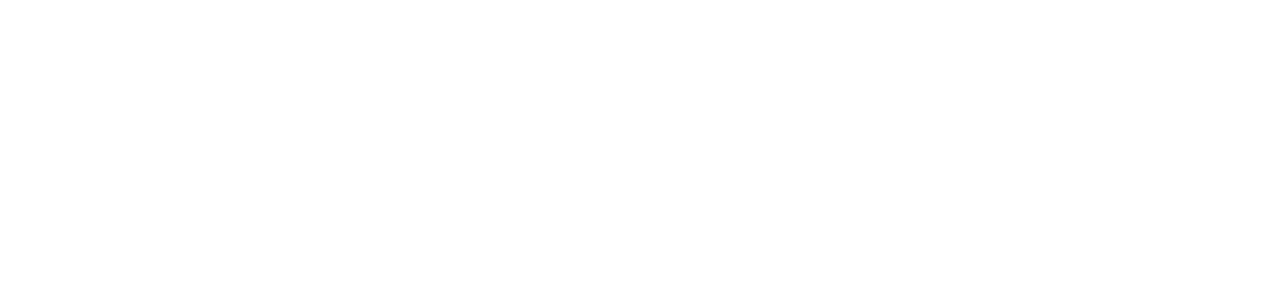
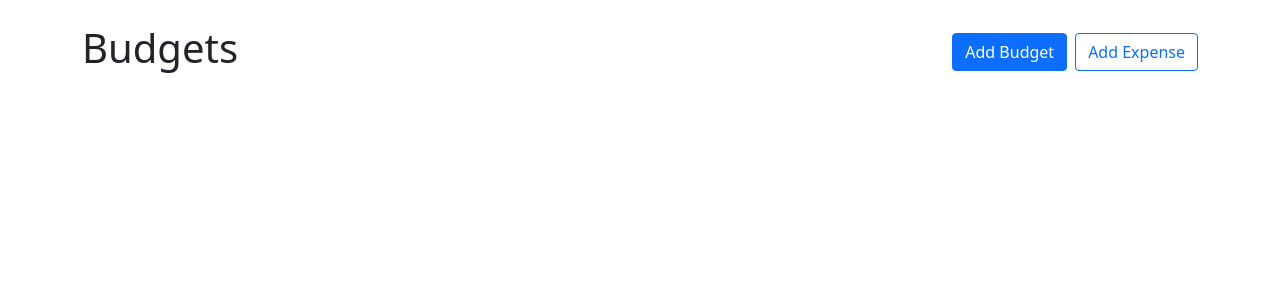
Before and after one commit to Nikitakal/budgetly, a React (Create React App) app: page / in a window 1280 px wide. Shown: the top 300 px of the page. Built offline with nearby package versions, Linux system fonts and the light colour scheme.

Commit message:
Added title and btns. Prepared env for cards

```diff
--- a/src/App.js
+++ b/src/App.js
@@ -1,7 +1,23 @@
-import { Container } from "react-bootstrap";
+import { Button, Container, Stack } from "react-bootstrap";
 
 function App() {
-  return <Container></Container>;
+  return (
+    <Container className="my-4">
+      <Stack direction="horizontal" gap="2" className="mb-4">
+        <h1 className="me-auto">Budgets</h1>
+        <Button variant="primary">Add Budget</Button>
+        <Button variant="outline-primary">Add Expense</Button>
+      </Stack>
+      <div
+        style={{
+          display: "grid",
+          gridTemplateColumns: "repeat(auto-fill, minmax(300px, 1fr",
+          gap: "1rem",
+          alignItems: "flex-start",
+        }}
+      ></div>
+    </Container>
+  );
 }
 
 export default App;
```
